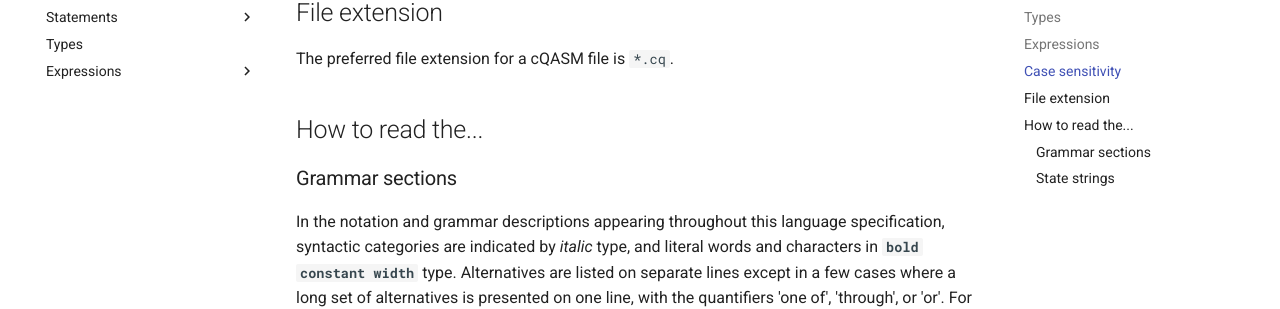
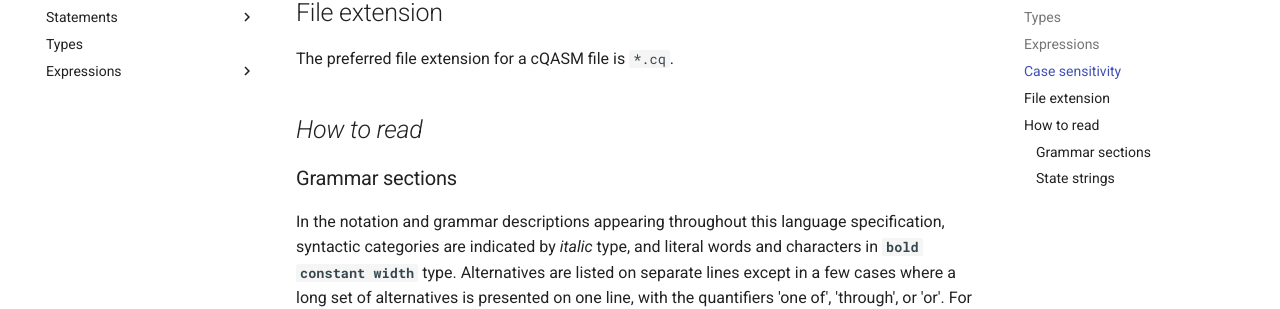
Before and after one commit to QuTech-Delft/cQASM-spec, an MkDocs documentation site: the page built from docs/language_specification/general_overview.md, in a window 1280 px wide and 900 px high, scrolled down 2221 px. Shown: the part 145-454 px from the top of the window. Built offline with MkDocs 1.6.1 and Material for MkDocs 9.7.7, drawn with Linux system fonts in a browser that asks for light colours; comment, search, counter and statistics services are not loaded; the version menu is left out.

Commit message:
Update docs/language_specification/general_overview.md
Co-authored-by: Chris Elenbaas <67630508+elenbaasc@users.noreply.github.com>

```diff
--- a/docs/language_specification/general_overview.md
+++ b/docs/language_specification/general_overview.md
@@ -111,7 +111,7 @@ and [built-in functions](expressions/builtin_functions.md).
 
 The preferred file extension for a cQASM file is `*.cq`.
 
-## How to read the...
+## *How to read*
 
 ### Grammar sections
 
```
